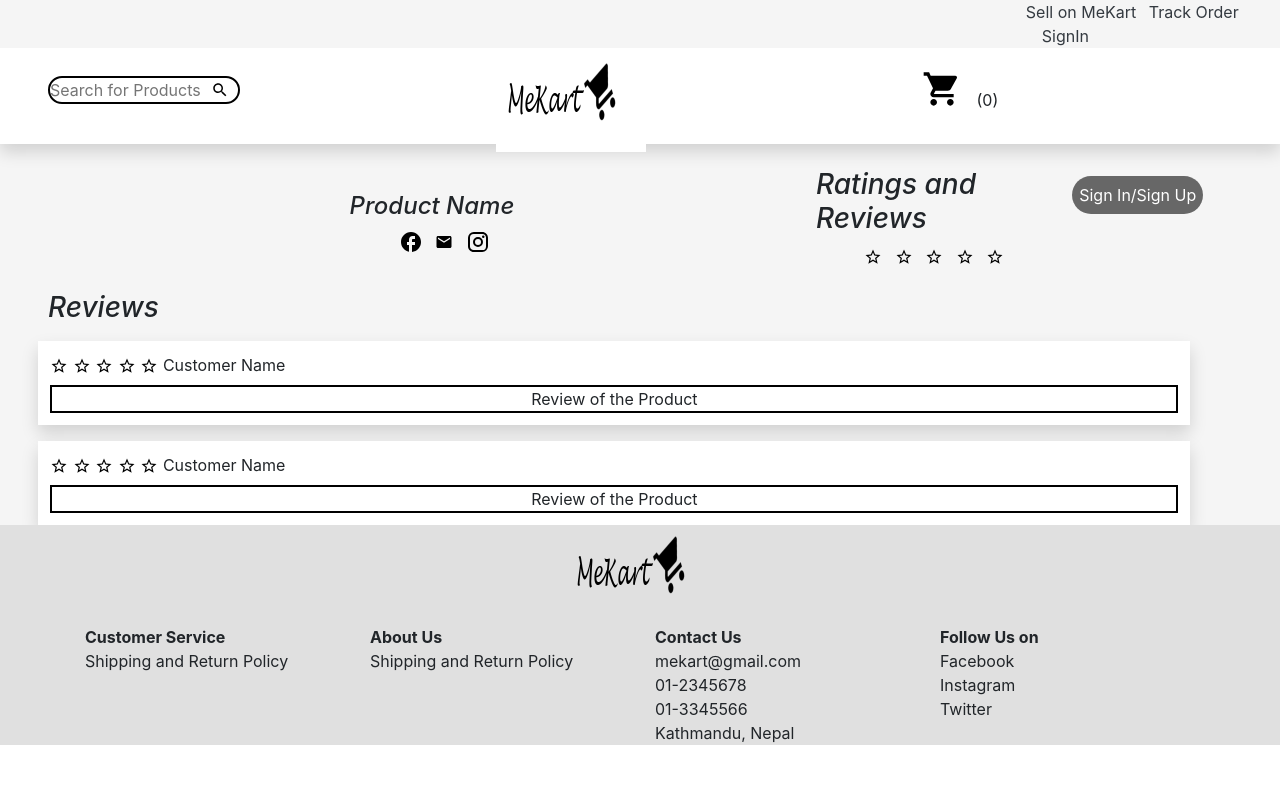
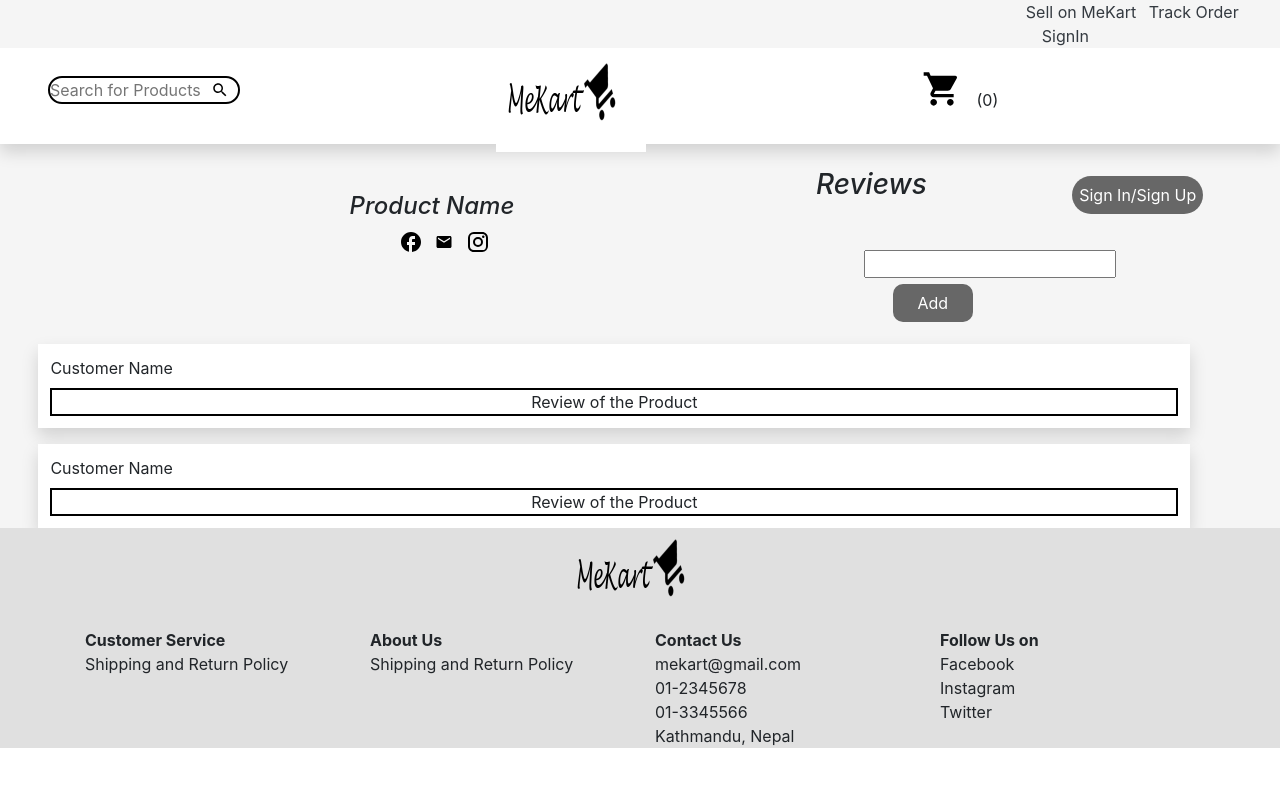
Before and after one commit to meutsabdahal/CSY4010-Final-Year-Project, a PHP site: page /CSY4010-Final-Year-Project/productDetails?pId=1 in a window 1280 px wide. Shown: the top 787 px of the page. Run offline with PHP 8.4, Linux system fonts and the light colour scheme; the visitor is signed in with stand-in values (Sample User, id 1); data that the repository does not hold is empty.

Commit message:
Add Review

```diff
--- a/includes/init.php
+++ b/includes/init.php
@@ -16,4 +16,5 @@
 	$vendor = new DatabaseTable('vendor');
 	$order = new DatabaseTable('productOrder');
 	$product = new DatabaseTable('product');
+	$review = new DatabaseTable('review');
     ?>
--- a/pages/productDetails.php
+++ b/pages/productDetails.php
@@ -6,6 +6,17 @@
 
     $allProducts = $product->findAll();
     // $allProducts = $allProducts->fetch();
+
+    if (isset($_SESSION['sessCustomerId'])) {
+        if (isset($_POST['submit'])) {
+            unset($_POST['submit']);
+            $review->insert($_POST);
+            header('Refresh:0');
+        }
+    }
+    else
+        echo "hello";
+
     $title = "MeKart";
 
     $content = loadTemplate("templates/productDetailsTemplate.php", ['categories' => $category, 'products' => $products, 'allProducts' => $allProducts]);
--- a/templates/productDetailsTemplate.php
+++ b/templates/productDetailsTemplate.php
@@ -1,6 +1,6 @@
 <?php
     require 'header.php';
-
+    $customerId = $_SESSION['sessCustomerId'];
 ?>
 
 <section>
@@ -54,21 +54,18 @@
 
 
     <div>
-        <h3 class="ml-5 mt-4 font-italic">Ratings and Reviews</h3>
-        <img src="svg/rating.svg" class="ml-5">
-        <img src="svg/rating.svg" class="ml-2">
-        <img src="svg/rating.svg" class="ml-2">
-        <img src="svg/rating.svg" class="ml-2">
-        <img src="svg/rating.svg" class="ml-2">
         <h3 class="ml-5 mt-4 font-italic">Reviews</h3>
+        <form action="" method="post" class="mt-5">
+                <input type="hidden" name="reviewId">
+                <input type="text" name="review" class="ml-5">
+                <input type="hidden" name="productId" value="<?php echo $product['productId']; ?>">
+                <input type="hidden" name="customerId" value="<?php echo $customerId; ?>">
+                <input type="submit" name="submit" value="Add" class="default-button">
+
+        </form>
     </div>
 
     <div class="review-container shadow bg-white mt-3">
-        <img src="svg/rating.svg">
-        <img src="svg/rating.svg">
-        <img src="svg/rating.svg">
-        <img src="svg/rating.svg">
-        <img src="svg/rating.svg">
         Customer Name
         <div class="review-box mt-2">
             <center> Review of the Product</center>
@@ -77,11 +74,6 @@
 
 
     <div class="review-container shadow bg-white mt-3">
-        <img src="svg/rating.svg">
-        <img src="svg/rating.svg">
-        <img src="svg/rating.svg">
-        <img src="svg/rating.svg">
-        <img src="svg/rating.svg">
         Customer Name
         <div class="review-box mt-2">
             <center> Review of the Product</center>
```
Also changed, not shown: productImages/01e79d947db30059ecc583a12dcf04d6.jpg (added), productImages/20181122_112209.jpg (added), productImages/295733.10.jpg (added), productImages/PicsArt_04-09-07.27.16.jpg (added).
